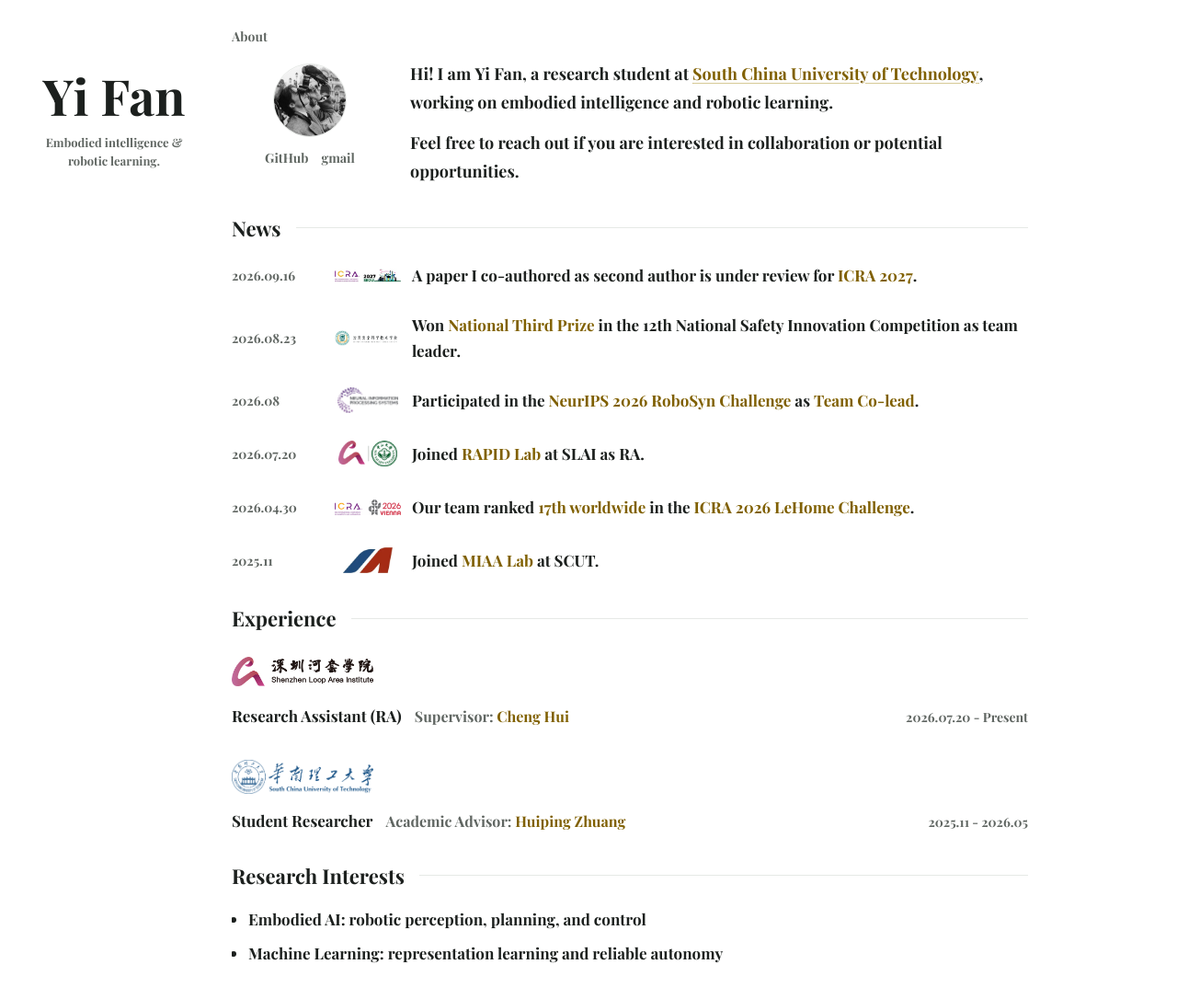
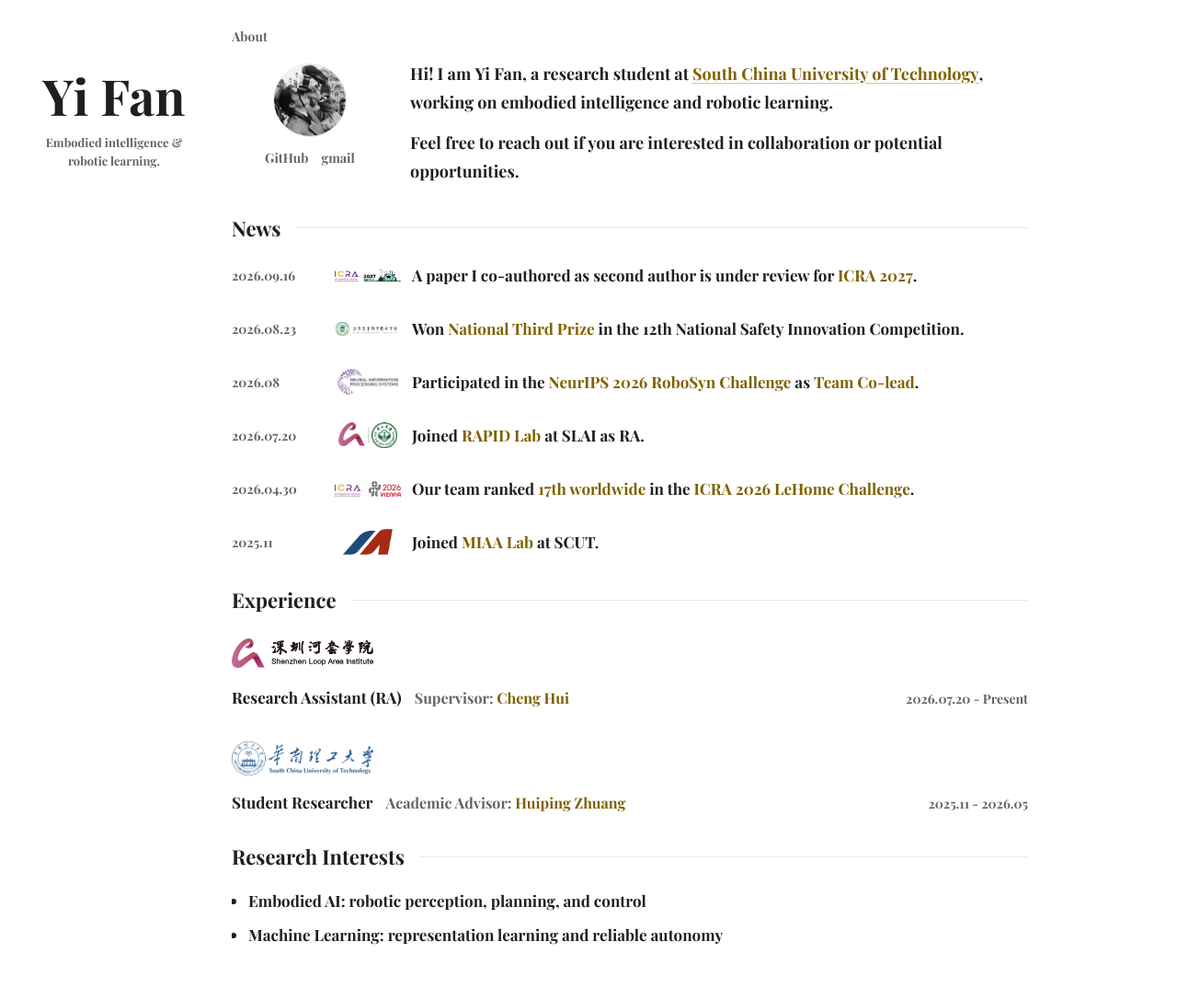
Before and after one commit to sudo-yf/wui-homepage, a Jekyll site: the page built from index.md, in a window 1280 px wide. Shown: the top 1086 px of the page at 92% size. Built offline with Jekyll 4.4.1, drawn with Linux system fonts in a browser that asks for light colours; a style sheet for code colours, icons or effects is not loaded.

Commit message:
Simplify national prize news line

```diff
--- a/_data/news.yml
+++ b/_data/news.yml
@@ -6,7 +6,7 @@
 - date: "2026.08.23"
   logo: /assets/img/public-safety-society-wordmark-clear.png
   logo_name: China Association for Public Safety (organizer)
-  text: Won <strong class="news-highlight">National Third Prize</strong> in the 12th National Safety Innovation Competition as team leader.
+  text: Won <strong class="news-highlight">National Third Prize</strong> in the 12th National Safety Innovation Competition.
   title: 12th National College Student Safety Science and Engineering Practice and Innovation Competition
 
 - date: "2026.08"
```
